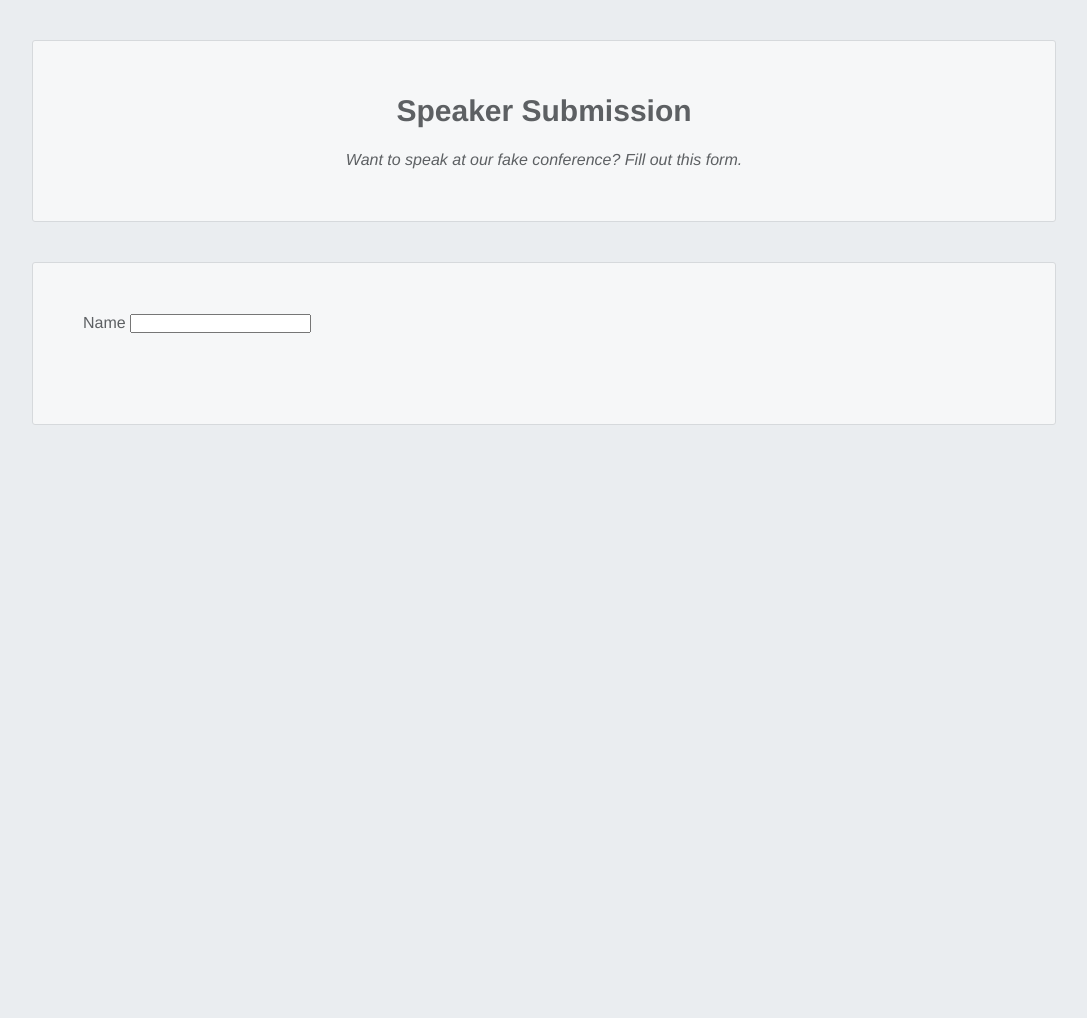
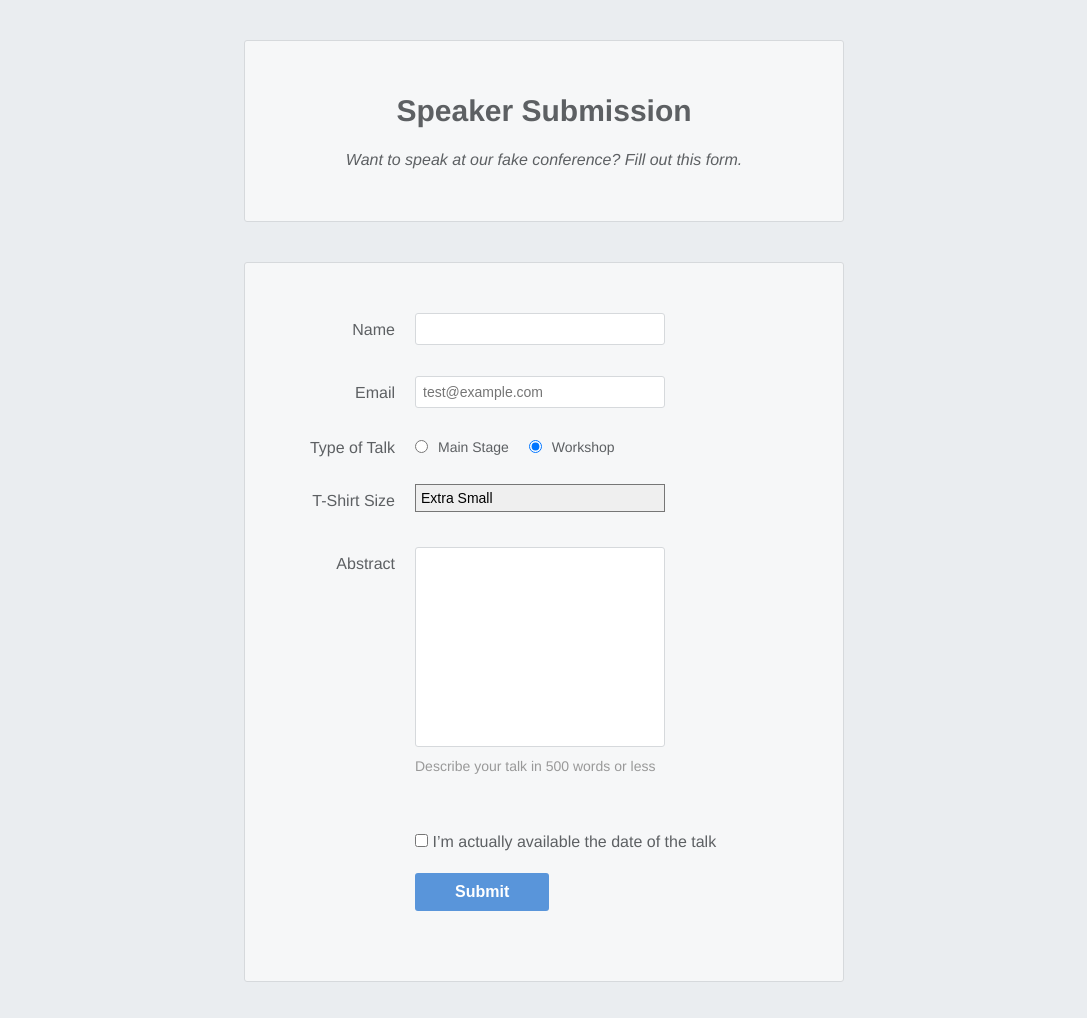
Before and after one commit to Rehre/HTML_AND_CSS_IS_HARD, a plain HTML site: page 12_forms/index.html in a window 1280 px wide. Shown: the whole page, without its empty margins (96-1183 px from the left). Before the commit the page ends 800 px from the top, so only its background shows below. Drawn offline with Linux system fonts and the light colour scheme.

Commit message:
Update | finishing the webform

```diff
--- a/12_forms/index.html
+++ b/12_forms/index.html
@@ -15,6 +15,61 @@
         <label for="full-name">Name</label>
         <input id="full-name" name="full-name" type="text" />
       </div>
+      <div class="form-row">
+        <label for="email">Email</label>
+        <input
+          id="email"
+          name="email"
+          type="email"
+          placeholder="test@example.com"
+        />
+      </div>
+      <fieldset class="legacy-form-row">
+        <legend>Type of Talk</legend>
+        <input
+          id="talk-type-1"
+          name="talk-type"
+          type="radio"
+          value="main-stage"
+        />
+        <label for="talk-type-1" class="radio-label">Main Stage</label>
+        <input
+          id="talk-type-2"
+          name="talk-type"
+          type="radio"
+          value="workshop"
+          checked
+        />
+        <label for="talk-type-2" class="radio-label">Workshop</label>
+      </fieldset>
+      <div class="form-row">
+        <label for="t-shirt">T-Shirt Size</label>
+        <select id="t-shirt" name="t-shirt">
+          <option value="xs">Extra Small</option>
+          <option value="s">Small</option>
+          <option value="m">Medium</option>
+          <option value="l">Large</option>
+        </select>
+      </div>
+      <div class="form-row">
+        <label for="abstract">Abstract</label>
+        <textarea id="abstract" name="abstract"></textarea>
+        <div class="instructions">Describe your talk in 500 words or less</div>
+      </div>
+      <div class="form-row">
+        <label class="checkbox-label" for="available">
+          <input
+            id="available"
+            name="available"
+            type="checkbox"
+            value="is-available"
+          />
+          <span>I’m actually available the date of the talk</span>
+        </label>
+      </div>
+      <div class="form-row">
+        <button>Submit</button>
+      </div>
     </form>
   </body>
 </html>
--- a/12_forms/styles.css
+++ b/12_forms/styles.css
@@ -44,4 +44,158 @@ body {
 
 .form-row {
   margin-bottom: 40px;
+  display: flex;
+  justify-content: flex-start;
+  flex-direction: column;
+  flex-wrap: wrap;
 }
+
+.form-row input[type="text"],
+.form-row input[type="email"] {
+  background-color: #ffffff;
+  border: 1px solid #d6d9dc;
+  border-radius: 3px;
+  width: 100%;
+  padding: 7px;
+  font-size: 14px;
+}
+
+.form-row label {
+  margin-bottom: 15px;
+}
+
+.form-row input[type="text"]:invalid,
+.form-row input[type="email"]:invalid {
+  border: 1px solid #d55c5f;
+  color: #d55c5f;
+  box-shadow: none; /* Remove default red glow in Firefox */
+}
+
+.legacy-form-row {
+  border: none;
+  margin-bottom: 40px;
+}
+
+.legacy-form-row legend {
+  margin-bottom: 15px;
+}
+
+.legacy-form-row .radio-label {
+  /*  we actually doesn't need this */
+  /* display: block; */
+  font-size: 14px;
+  padding: 0 20px 0 10px;
+}
+
+.legacy-form-row input[type="radio"] {
+  margin-top: 2px;
+}
+
+.legacy-form-row .radio-label,
+.legacy-form-row input[type="radio"] {
+  float: left;
+}
+
+.form-row select {
+  width: 100%;
+  padding: 5px;
+  font-size: 14px; /* This won't work in Chrome or Safari */
+  -webkit-appearance: none; /* This will make it work */
+}
+
+.form-row textarea {
+  font-family: "Helvetica", "Arial", sans-serif;
+  font-size: 14px;
+
+  border: 1px solid #d6d9dc;
+  border-radius: 3px;
+
+  min-height: 200px;
+  margin-bottom: 10px;
+  padding: 7px;
+  resize: none;
+}
+
+.form-row .instructions {
+  color: #999999;
+  font-size: 14px;
+  margin-bottom: 30px;
+}
+
+.form-row .checkbox-label {
+  margin-bottom: 0;
+}
+
+.form-row button {
+  font-size: 16px;
+  font-weight: bold;
+
+  color: #ffffff;
+  background-color: #5995da;
+
+  border: none;
+  border-radius: 3px;
+
+  padding: 10px 40px;
+  cursor: pointer;
+}
+
+.form-row button:hover {
+  background-color: #76aeed;
+}
+
+.form-row button:active {
+  background-color: #407fc7;
+}
+
+@media only screen and (min-width: 700px) {
+  .speaker-form-header,
+  .speaker-form {
+    width: 600px;
+  }
+  .form-row {
+    flex-direction: row;
+    align-items: flex-start; /* To avoid stretching */
+    margin-bottom: 20px;
+  }
+  .form-row input[type="text"],
+  .form-row input[type="email"],
+  .form-row select,
+  .form-row textarea {
+    width: 250px;
+    height: initial;
+  }
+  .form-row label {
+    text-align: right;
+    width: 120px;
+    margin-top: 7px;
+    padding-right: 20px;
+  }
+
+  .legacy-form-row {
+    margin-bottom: 10px;
+  }
+
+  .legacy-form-row legend {
+    width: 120px;
+    text-align: right;
+    padding-right: 20px;
+  }
+
+  .legacy-form-row legend {
+    float: left;
+  }
+
+  .form-row .instructions {
+    margin-left: 120px;
+  }
+
+  .form-row .checkbox-label {
+    margin-left: 120px;
+    width: auto;
+  }
+
+  .form-row button {
+    margin-left: 120px;
+  }
+}
```
